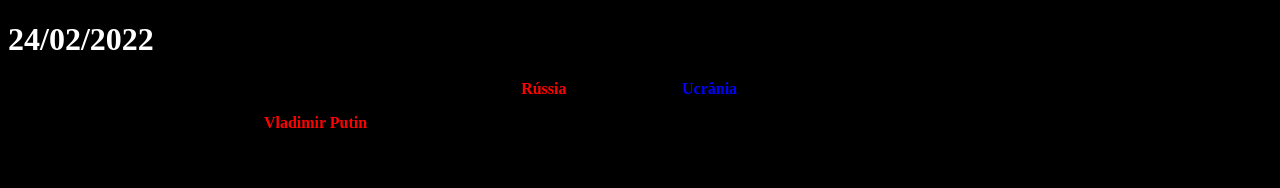
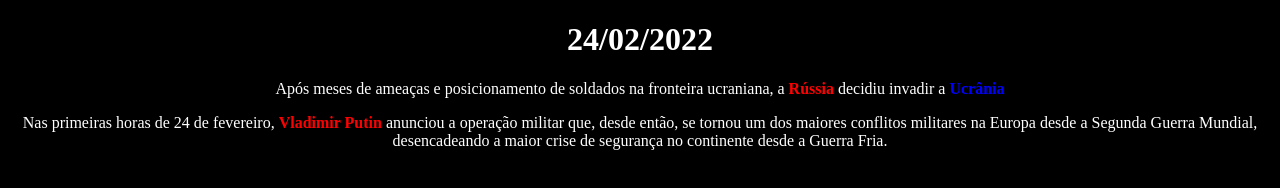
Before and after one commit to jvsbueno/agrinho2022, a plain HTML site: page index.html in a window 1280 px wide. Drawn offline with Linux system fonts and the light colour scheme.

Commit message:
texto cor branco e alinhamento central

```diff
--- a/style.css
+++ b/style.css
@@ -3,9 +3,15 @@ body {
 }
 h1 {
     color: white;
+    text-align: center;
+}
+p {
+    color: white;
+    text-align: center;
 }
 #ucrania {
     color: blue;
+
 }
 #russia {
     color: red;
```
